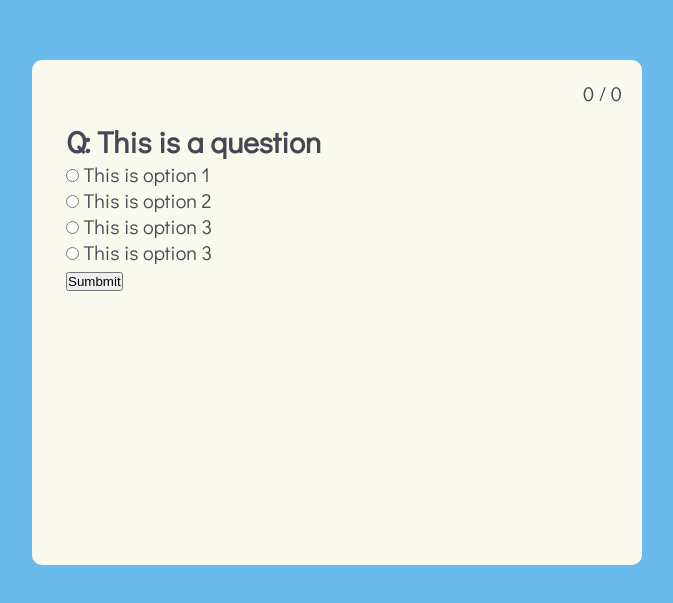
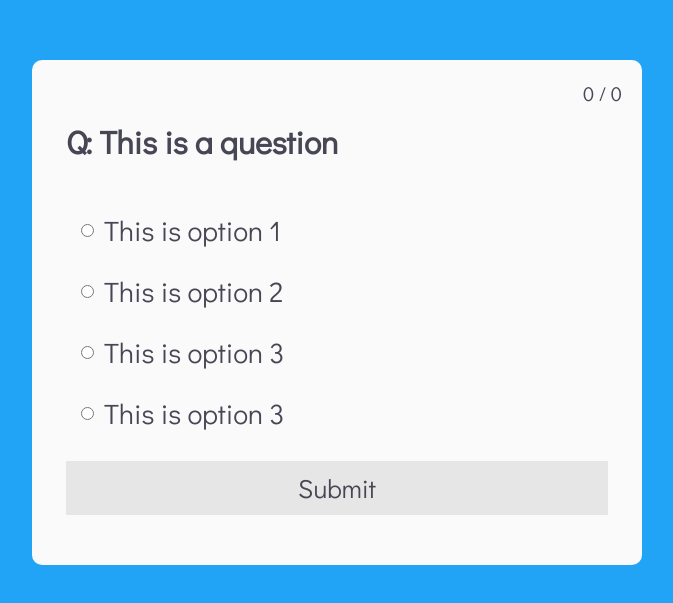
Before and after one commit to delayrider/geography-quiz, a plain HTML site: page index.html in a window 1280 px wide. Shown: the part 155-758 px from the top of the page, without its empty margins (303-976 px from the left). Drawn offline with Linux system fonts and the light colour scheme.

Commit message:
Add styling to the content of the form element

```diff
--- a/assets/css/stlye.css
+++ b/assets/css/stlye.css
@@ -13,7 +13,7 @@ html{
 }
 
 body{
-    background-color: #6BBAEC;
+    background-color: hwb(203 13% 4%)
 }
 
 section{
@@ -25,7 +25,7 @@ section{
 }
 
 .container{
-    background-color: #F9F9ED;
+    background-color: #FAFAFA;
     padding: 3.1rem 1.7rem 1.7rem 1.7rem;
     margin-top: -25.25rem;
     width: 95%;
@@ -42,3 +42,53 @@ section{
     top: 20px;
     right: 20px;
 }
+
+form h2{
+    font-size: 1.6rem;
+    line-height: 2rem;
+    margin-bottom: 2rem;
+}
+
+form .option{
+    font-size: 1.4rem;
+    margin: 5px 0 0 5px;
+    padding: 10px;
+    transition: .3s ease background-color;
+    border-radius: 4px;
+    width: 100%;
+    display: flex;
+    align-items: center;
+    justify-content: stretch;
+}
+
+form .option label{
+    width: 100%;
+    margin-left: 10px;
+    cursor: pointer;
+    justify-self: stretch;
+}
+
+form .option:hover{
+    background-color: #E6E6E6;
+}
+
+form .option input[type="radio"]:checked + label{
+    color: #FF7721;
+
+}
+form button{
+    width: 100%;
+    margin-top: 20px;
+    padding: 10px;
+    font-size: 1.3rem;
+    font-family: 'Didact Gothic', sans-serif;
+    background-color: #E6E6E6;
+    border: none;
+    color: #464655;
+    cursor: pointer;
+    transition: .3s ease background-color;
+}
+
+button:hover{
+    background-color: #cccccc;
+}
--- a/index.html
+++ b/index.html
@@ -18,7 +18,7 @@
     <div class="container">
         <div class="scoreBoard"><span class="user-score">0</span> / <span class="question-number">0</span></div>
         <form id="quiz-form">
-            <h1>Q: <span class="question">This is a question</span></h1>
+            <h2>Q: <span class="question">This is a question</span></h2>
             <div class="all-options">
                 <div class="option">
                     <input type="radio" id="option1" value="1" name="quiz">
@@ -37,7 +37,7 @@
                     <label for="option4">This is option 3</label>
                 </div>
                 <div class="buttons">
-                    <button type="submit">Sumbmit</button>
+                    <button type="submit">Submit</button>
                 </div>
             </div>
         </form>
```
Also changed, not shown: 1 other file.
